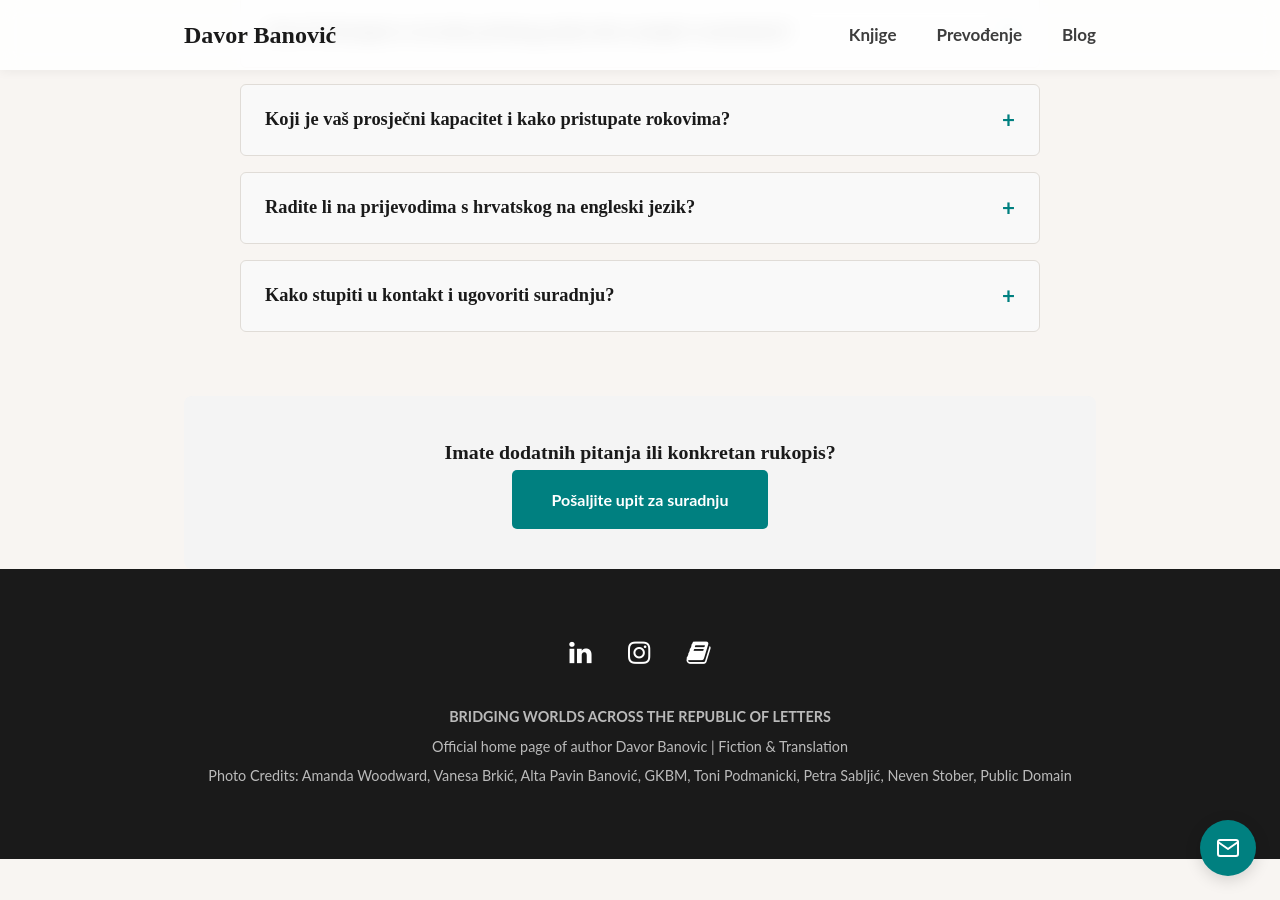
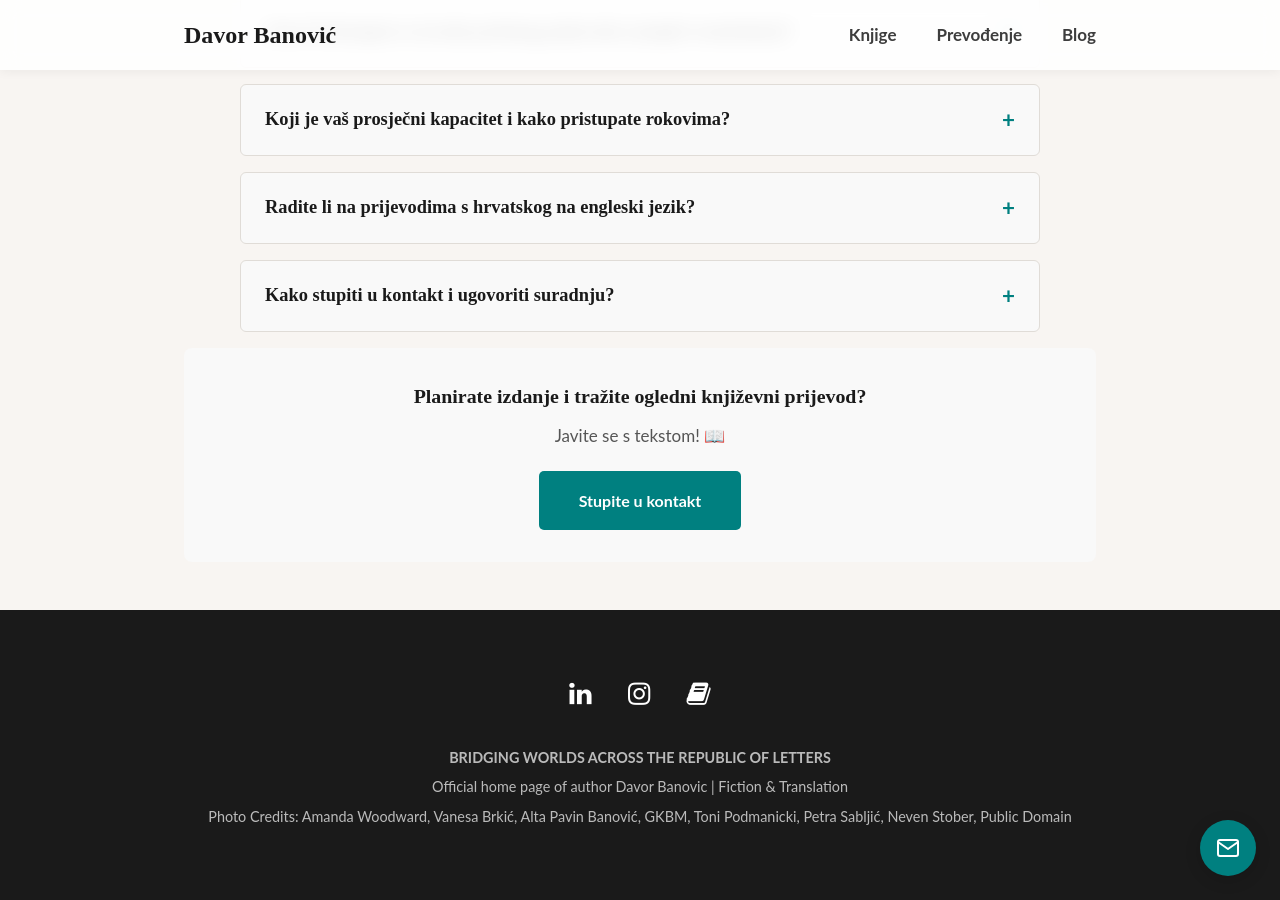
Before and after one commit to banovotz/banovotz.github.io, a Jekyll site: the page built from _pages/faq.html, in a window 1280 px wide and 900 px high, scrolled down 530 px. Built offline with Jekyll 4.4.1, drawn with Linux system fonts in a browser that asks for light colours.

Commit message:
new contact CTAs

```diff
--- /dev/null
+++ b/_data/cta_messages.yml
@@ -0,0 +1,14 @@
+- id: "izdanje_ogledni"
+  heading: "Planirate izdanje i tražite ogledni književni prijevod?"
+  text: "Javite se s tekstom! 📖"
+  button_text: "Stupite u kontakt"
+
+- id: "zanrovska_ekspertiza"
+  heading: "Trebate književni prijevod specifičnog žanra?"
+  text: "Bilo da je riječ o znanstvenoj fantastici, spekulativnoj fikciji ili zahtjevnoj prozi..."
+  button_text: "... zatražite ponudu"
+
+- id: "zvi_zauzeti"
+  heading: "Svi vaši stalni književni prevoditelji s engleskog su zauzeti?"
+  text: "Provjerite moju dostupnost! 😊"
+  button_text: "Javite se za suradnju"
--- a/_pages/faq.html
+++ b/_pages/faq.html
@@ -24,10 +24,14 @@ permalink: /faq/
     {% endfor %}
   </div>
 
-  <div class="faq-cta">
-    <h3>Imate dodatnih pitanja ili konkretan rukopis?</h3>
-    <a href="{{ '/#contact' | relative_url }}" class="btn">Pošaljite upit za suradnju</a>
-  </div>
+{% assign random_cta = site.data.cta_messages | sample %}
+
+<div class="post-cta">
+  <h3>{{ random_cta.heading }}</h3>
+  <p>{{ random_cta.text }}</p>
+  <a href="{{ '/#contact' | relative_url }}" class="btn">{{ random_cta.button_text }}</a>
+</div>
+
 </section>
 
 <!-- JSON-LD za LLM / SEO (Schema.org FAQPage) -->
--- a/index.html
+++ b/index.html
@@ -232,7 +232,7 @@ layout: default
   <section id="contact" class="contact-section container">
   <div class="contact-header text-center">
     <h2 class="section-title">Stupimo u kontakt</h2>
-    <p class="section-lead">Imate upit za prijevod, želite dogovoriti ogledni tekst ili imate pitanje? Pošaljite poruku.</p>
+    <p class="section-lead">Imate upit za književni prijevod, želite dogovoriti ogledni tekst ili imate pitanje? Pošaljite poruku.</p>
   </div>
 
   <form action="https://api.web3forms.com/submit" method="POST" class="web3form">
```
Also changed, not shown: _layouts/post.html (+6 -5 lines), _pages/prijevodi.html (+7 -4 lines).
